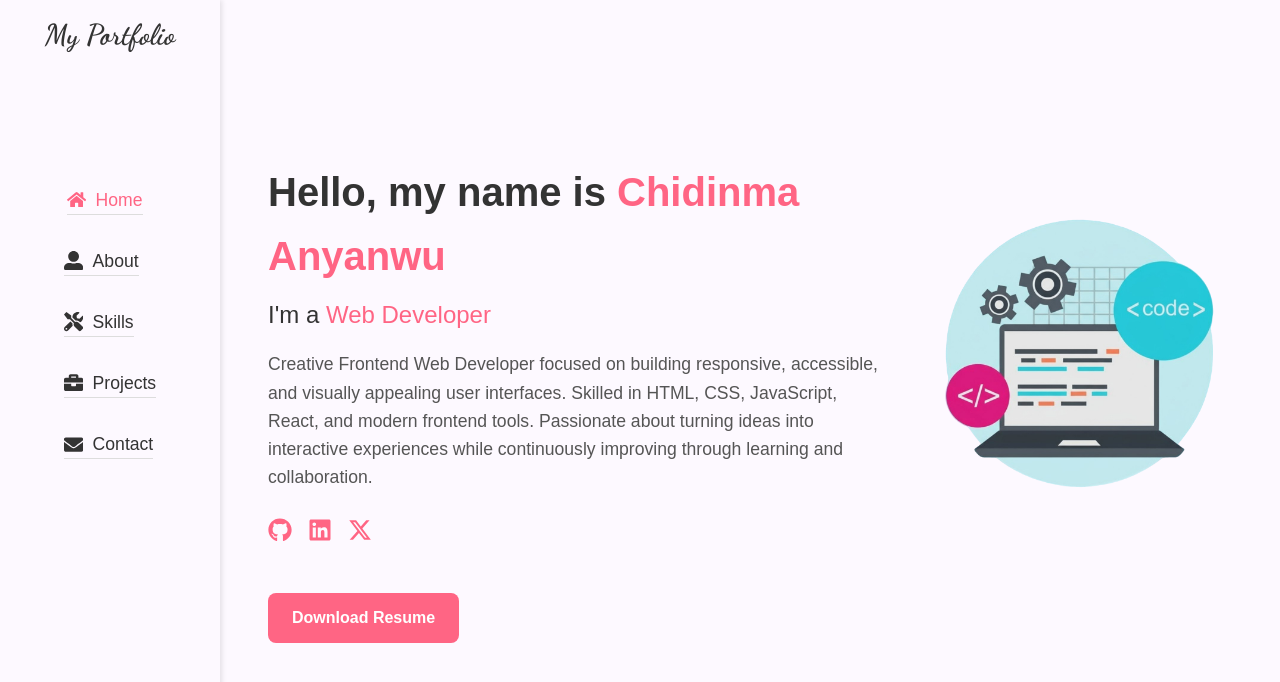
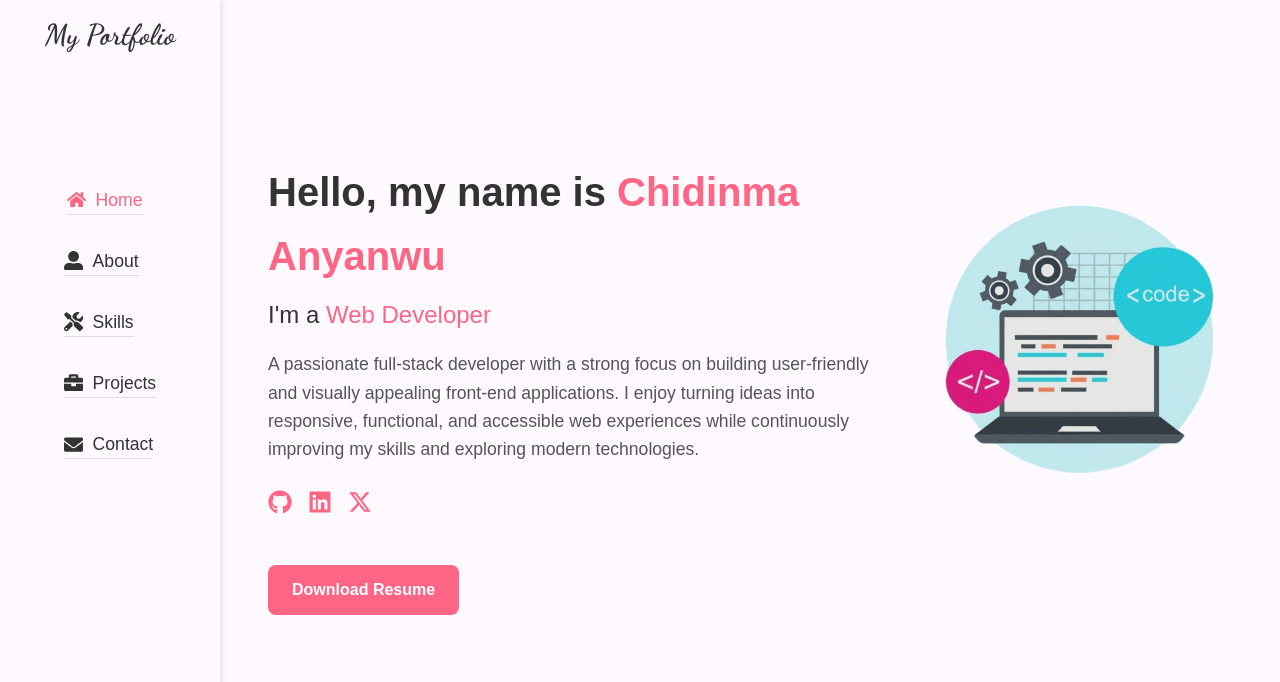
Before and after one commit to Dinma-Faith/my-portfolio-react, a React (Vite) app: page /home in a window 1280 px wide. Shown: the top 682 px of the page. Built offline with nearby package versions, Linux system fonts and the light colour scheme.

Commit message:
Rephrase my intro in home page

```diff
--- a/src/pages/home.jsx
+++ b/src/pages/home.jsx
@@ -25,12 +25,12 @@ const Home = () => {
           <h2>
             I'm a <span>Web Developer</span>
           </h2>
-          <p>
-            Creative Frontend Web Developer focused on building responsive,
-            accessible, and visually appealing user interfaces. Skilled in HTML,
-            CSS, JavaScript, React, and modern frontend tools. Passionate about
-            turning ideas into interactive experiences while continuously
-            improving through learning and collaboration.
+          <p className="text-[1rem] leading-6 text-gray-600 mt-4">
+            A passionate full-stack developer with a strong focus on
+            building user-friendly and visually appealing front-end
+            applications. I enjoy turning ideas into responsive, functional, and
+            accessible web experiences while continuously improving my skills
+            and exploring modern technologies.
           </p>
 
           {/* Social Links */}
@@ -38,15 +38,13 @@ const Home = () => {
             <a
               href="https://github.com/Dinma-Faith"
               target="_blank"
-              rel="noreferrer"
-            >
+              rel="noreferrer">
               <FaGithub />
             </a>
             <a
               href="https://www.linkedin.com/in/chidinma-faith/"
               target="_blank"
-              rel="noreferrer"
-            >
+              rel="noreferrer">
               <FaLinkedin />
             </a>
             <a href="https://twitter.com" target="_blank" rel="noreferrer">
```
